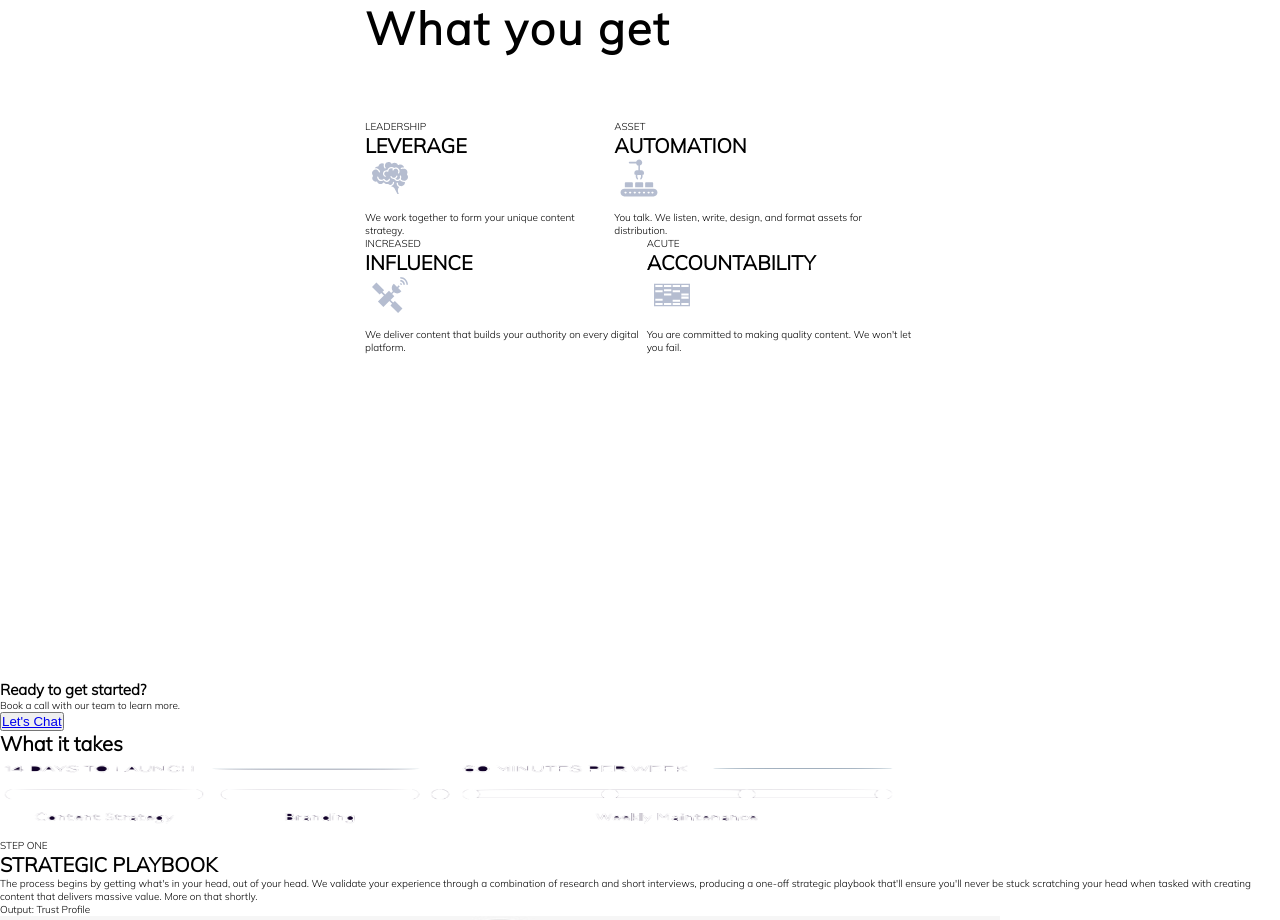
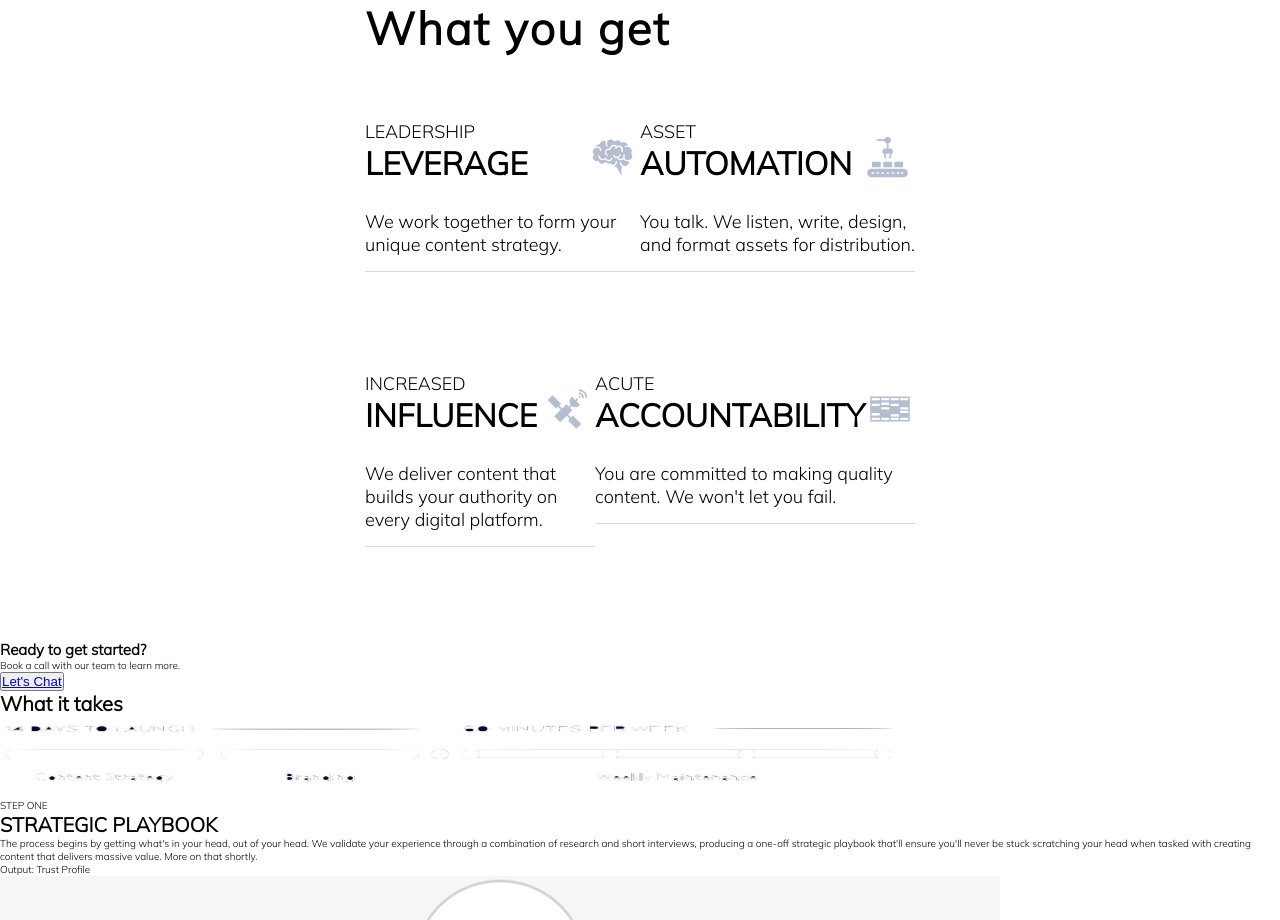
Before and after one commit to CharlesIvia/trust-accelerator-clone, a React (Create React App) app: page / in a window 1280 px wide. Shown: the part 1280-2200 px from the top of the page. Built offline with nearby package versions, Linux system fonts and the light colour scheme.

Commit message:
Styled Gains component

```diff
--- a/src/App.css
+++ b/src/App.css
@@ -133,7 +133,7 @@ html {
 /* Get component */
 
 .get {
-  height: 85vh;
+  height: 80vh;
 }
 
 .get-top {
@@ -148,12 +148,34 @@ html {
   justify-content: space-between;
 }
 
+.lead {
+  display: flex;
+  justify-content: space-between;
+  margin-bottom: 2rem;
+  font-size: 1.6rem;
+}
+
+.first-second {
+  width: 25vw;
+  margin-bottom: 10rem;
+}
+
+.first-second p {
+  font-size: 1.8rem;
+}
+
+.small-line {
+  border-bottom: 1px solid gainsboro;
+  margin: 1.5rem 0 0 0;
+}
+
 .brain-img,
 .roller-img,
 .satelite-img,
 .grid-img {
-  height: 50px;
-  width: 50px;
+  height: 5.5rem;
+  width: 5.5rem;
+  margin-top: 1.5rem;
 }
 
 .progress-img {
```
